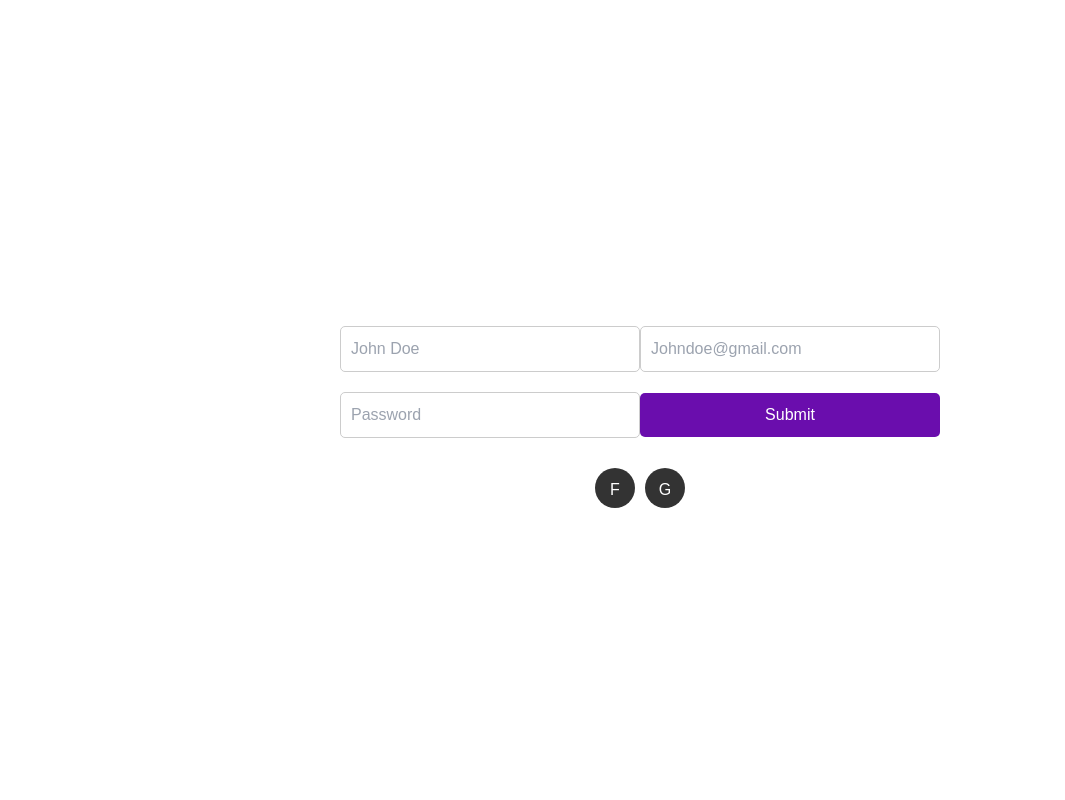
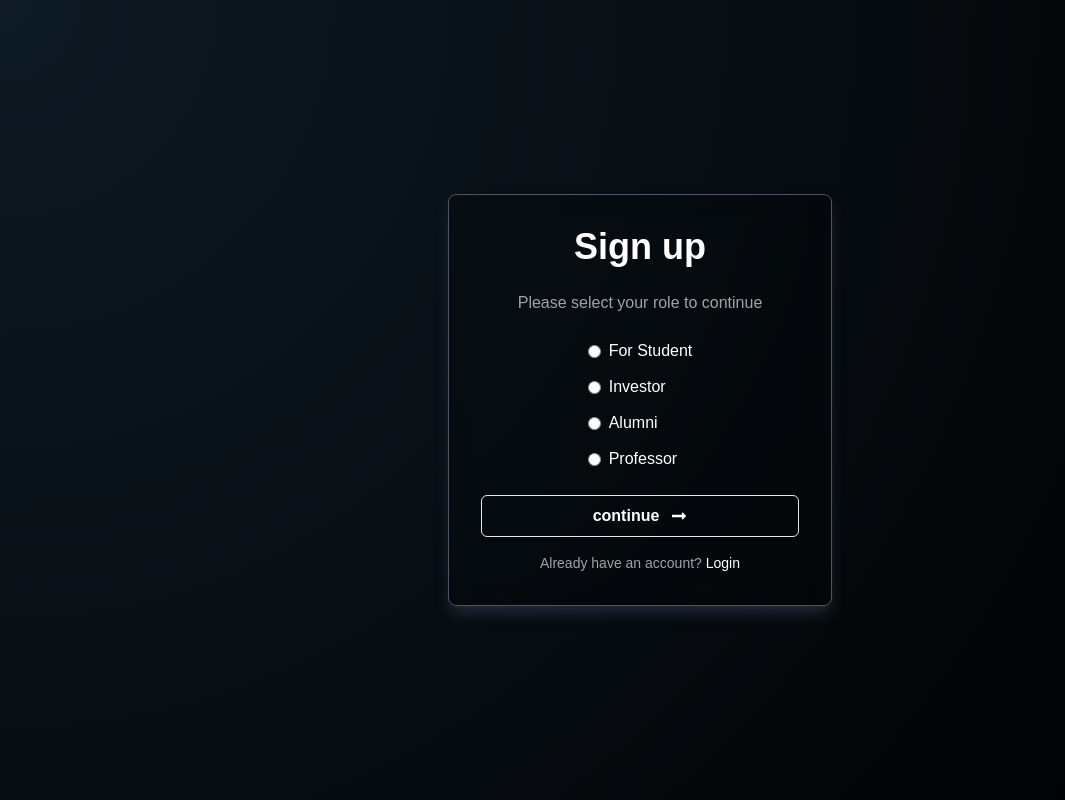
Before and after one commit to Ankitjnvynr/unicode, a Next.js app: page /login/register in a window 1280 px wide. Shown: the whole page, without its empty margins (0-1065 px from the left). Built offline with nearby package versions, Linux system fonts and the light colour scheme.

Commit message:
update the code of event

```diff
--- a/src/components/Signup.jsx
+++ b/src/components/Signup.jsx
@@ -1,104 +1,153 @@
-"use client"
+"use client";
 
-import React, { useState } from 'react';
-import Link from 'next/link';
+import React, { useState, useEffect } from "react";
+import Link from "next/link";
+import { FaLongArrowAltRight } from "react-icons/fa";
 
 const Signup = () => {
-    const [name, setName] = useState('');
-    const [email, setEmail] = useState('');
-    const [password, setPassword] = useState('');
+  const [step, setStep] = useState(1); // Track which step of the form we are on
+  const [userType, setUserType] = useState(""); // Store user role
+  const [email, setEmail] = useState(""); // Store user email
+  const [otp, setOtp] = useState(""); // Store OTP
+  const [mousePosition, setMousePosition] = useState({ x: 0, y: 0 }); // Track mouse position for background effect
 
+  // Handle clicking the "Continue" button
+  const handleContinue = () => {
+    if (userType) {
+      setStep(2); // Move to the next step if a role is selected
+    } else {
+      alert("Please select your role to continue.");
+    }
+  };
+
+  // Handle form submission for the signup
   const handleSignup = (e) => {
     e.preventDefault();
-        // Add signup logic here
+    // Add signup logic here, such as OTP verification and account creation
   };
 
-    const styles = {
-        container: {
-            display: 'flex',
-            flexDirection: 'column',
-            alignItems: 'center',
-            justifyContent: 'center',
-            minHeight: '100vh',
-
-            color: '#fff',
-            padding: '20px',
-            textAlign: 'center',
-        },
-        input: {
-            width: '100%',
-            maxWidth: '300px',
-            padding: '10px',
-            margin: '10px 0',
-            borderRadius: '5px',
-            border: '1px solid #ccc',
-            fontSize: '16px',
-        },
-        button: {
-            width: '100%',
-            maxWidth: '300px',
-            padding: '10px',
-            margin: '10px 0',
-            backgroundColor: '#6a0dad',
-            color: '#fff',
-            border: 'none',
-            borderRadius: '5px',
-            cursor: 'pointer',
-            fontSize: '16px',
-        },
-        socialButtons: {
-            display: 'flex',
-            justifyContent: 'center',
-            gap: '10px',
-            marginTop: '20px',
-        },
-        socialButton: {
-            padding: '10px',
-            borderRadius: '50%',
-            backgroundColor: '#333',
-            color: '#fff',
-            cursor: 'pointer',
-            fontSize: '16px',
-            width: '40px',
-            height: '40px',
-        },
+  // Update mouse position for dynamic background effect
+  useEffect(() => {
+    const handleMouseMove = (e) => {
+      setMousePosition({ x: e.clientX, y: e.clientY });
     };
+    window.addEventListener("mousemove", handleMouseMove);
+    return () => {
+      window.removeEventListener("mousemove", handleMouseMove);
+    };
+  }, []);
 
   return (
-        <div style={styles.container}>
-            <h2>Sign up</h2>
-            <p>Please fill the details and create an account</p>
-            <form onSubmit={handleSignup}>
+    <div
+      className="flex justify-center items-center min-h-screen bg-black text-white"
+      style={{
+        backgroundImage: `radial-gradient(circle at ${mousePosition.x}px ${mousePosition.y}px, rgba(70, 130, 180, 0.2), rgba(0, 0, 0, 1))`,
+      }}
+    >
+      <div className="flex mx-2 flex-col items-center text-center p-8 max-w-sm w-full bg-opacity-20 bg-black backdrop-blur-md shadow-lg rounded-lg border border-gray-600 shadow-gray-800">
+        <h3 className="text-4xl mb-6 font-bold">Sign up</h3>
+
+        {step === 1 && (
+          <div className="w-full">
+            <p className="text-gray-400 mb-6">
+              Please select your role to continue
+            </p>
+            <div className="space-y-3 flex flex-col items-center  align-center ">
+              <div className="space-y-3">
+                <label className="flex items-center ">
+                  <input
+                    type="radio"
+                    name="userType"
+                    value="student"
+                    checked={userType === "student"}
+                    onChange={(e) => setUserType(e.target.value)}
+                    className="form-radio text-blue-500 "
+                  />
+                  <span className="ml-2">For Student</span>
+                </label>
+                <label className="flex items-center">
+                  <input
+                    type="radio"
+                    name="userType"
+                    value="investor"
+                    checked={userType === "investor"}
+                    onChange={(e) => setUserType(e.target.value)}
+                    className="form-radio text-blue-500"
+                  />
+                  <span className="ml-2">Investor</span>
+                </label>
+                <label className="flex items-center ">
+                  <input
+                    type="radio"
+                    name="userType"
+                    value="alumni"
+                    checked={userType === "alumni"}
+                    onChange={(e) => setUserType(e.target.value)}
+                    className="form-radio text-blue-500"
+                  />
+                  <span className="ml-2">Alumni</span>
+                </label>
+                <label className="flex items-center">
+                  <input
+                    type="radio"
+                    name="userType"
+                    value="professor"
+                    checked={userType === "professor"}
+                    onChange={(e) => setUserType(e.target.value)}
+                    className="form-radio text-blue-500"
+                  />
+                  <span className="ml-2">Professor</span>
+                </label>
+              </div>
+            </div>
+            <button
+              type="button"
+              className="w-full py-2 mt-6 flex justify-center items-center gap-3 border text-white rounded-md font-semibold transition duration-300 ease-in-out"
+              onClick={handleContinue}
+            >
+              continue
+              <FaLongArrowAltRight />
+            </button>
+          </div>
+        )}
+
+        {step === 2 && (
+          <form
+            onSubmit={handleSignup}
+            className="w-full space-y-5 flex flex-col"
+          >
+            <input
+              type="email"
+              placeholder="Enter your email"
+              value={email}
+              onChange={(e) => setEmail(e.target.value)}
+              className="w-full px-4 py-2 bg-gray-800 text-gray-200 rounded-md outline-none focus:ring-2 focus:ring-blue-500"
+              required
+            />
             <input
               type="text"
-                    placeholder="John Doe"
-                    value={name}
-                    onChange={(e) => setName(e.target.value)}
-                    style={styles.input}
+              placeholder="Enter OTP"
+              value={otp}
+              onChange={(e) => setOtp(e.target.value)}
+              className="w-full px-4 py-2 bg-gray-800 text-gray-200 rounded-md outline-none focus:ring-2 focus:ring-blue-500"
+              required
             />
-                <input
-                    type="email"
-                    placeholder="Johndoe@gmail.com"
-                    value={email}
-                    onChange={(e) => setEmail(e.target.value)}
-                    style={styles.input}
-                />
-                <input
-                    type="password"
-                    placeholder="Password"
-                    value={password}
-                    onChange={(e) => setPassword(e.target.value)}
-                    style={styles.input}
-                />
-                <button type="submit" style={styles.button}>Submit</button>
+            <button
+              type="submit"
+              className="w-full py-2 bg-white text-black rounded-md font-semibold transition duration-300 ease-in-out hover:bg-gray-200"
+            >
+              Submit
+            </button>
           </form>
-            <div style={styles.socialButtons}>
-                <button style={styles.socialButton}>F</button>
-                <button style={styles.socialButton}>G</button>
+        )}
+
+        <p className="mt-4 text-sm text-gray-400">
+          Already have an account?{" "}
+          <Link href="/login" className="text-white hover:underline">
+            Login
+          </Link>
+        </p>
       </div>
-            <p>
-                Already have an account? <Link href="/login">Login</Link>
-            </p>
     </div>
   );
 };
```
Lines whose indentation alone changed are shown as unchanged.
